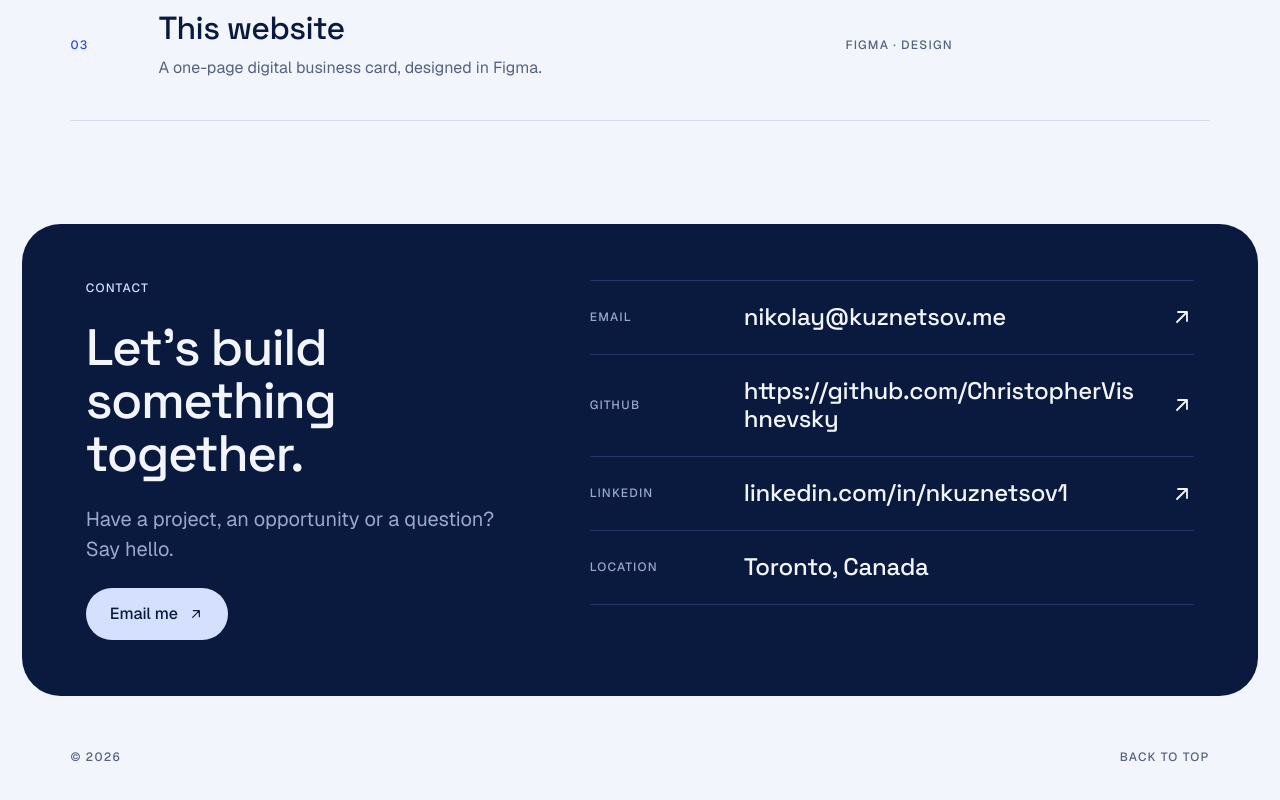
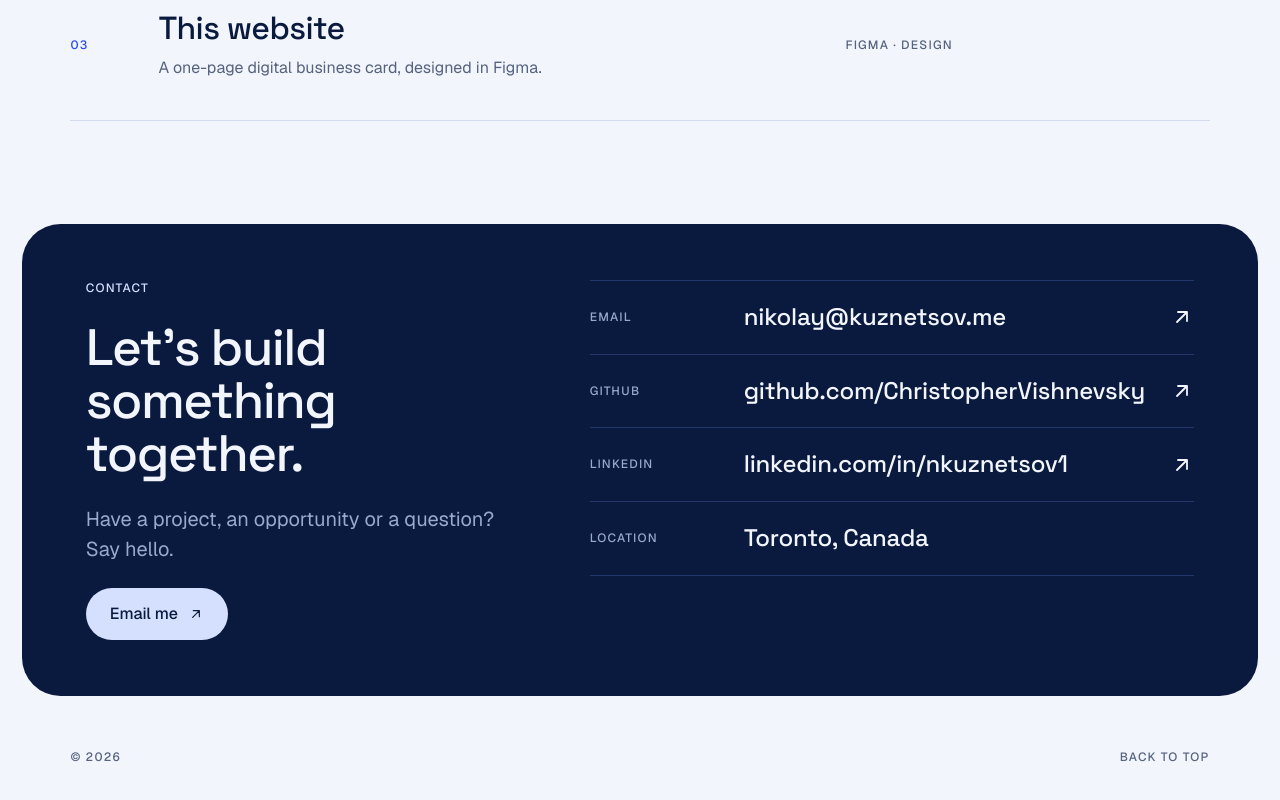
Before and after one commit to ChristopherVishnevsky/kuznetsov.me, a plain HTML site: page index.html in a window 1280 px wide. Shown: the part 1561-2361 px from the top of the page. Drawn offline with nearby package versions, Linux system fonts and the light colour scheme.

Commit message:
Fix GitHub link format in index.html

```diff
--- a/index.html
+++ b/index.html
@@ -255,7 +255,7 @@ footer a:hover { color: var(--accent); }
       </div>
       <ul class="details">
         <li><a class="drow" href="mailto:nikolay@kuznetsov.me"><span class="label">Email</span><span class="val">nikolay@kuznetsov.me</span><svg class="ic" aria-hidden="true"><use href="#i-arrow"/></svg></a></li>
-        <li><a class="drow" href="https://github.com/ChristopherVishnevsky" target="_blank" rel="noopener"><span class="label">GitHub</span><span class="val">https://github.com/ChristopherVishnevsky</span><svg class="ic" aria-hidden="true"><use href="#i-arrow"/></svg></a></li>
+        <li><a class="drow" href="https://github.com/ChristopherVishnevsky" target="_blank" rel="noopener"><span class="label">GitHub</span><span class="val">github.com/ChristopherVishnevsky</span><svg class="ic" aria-hidden="true"><use href="#i-arrow"/></svg></a></li>
         <li><a class="drow" href="https://www.linkedin.com/in/nkuznetsov1" target="_blank" rel="noopener"><span class="label">LinkedIn</span><span class="val">linkedin.com/in/nkuznetsov1</span><svg class="ic" aria-hidden="true"><use href="#i-arrow"/></svg></a></li>
         <li><div class="drow"><span class="label">Location</span><span class="val">Toronto, Canada</span><span></span></div></li>
       </ul>
```
